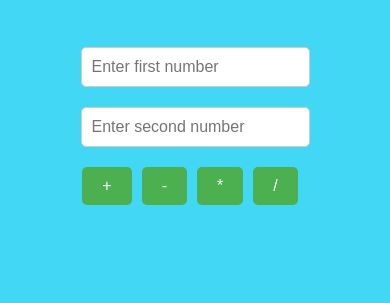
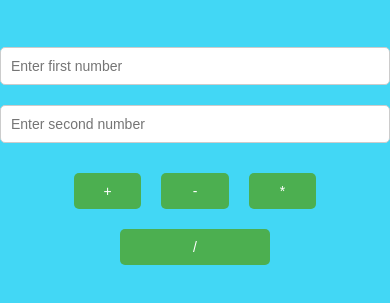
Before and after one commit to ALI-KASBATI/Javascript-Calculator, a plain HTML site: page index.html in a window 390 px wide. Shown: the part 61-364 px from the top of the page. Drawn offline with Linux system fonts and the light colour scheme.

Commit message:
Responsive in all Devices

```diff
--- a/style.css
+++ b/style.css
@@ -21,10 +21,14 @@ body {
   border: 1px solid #ccc;
   border-radius: 5px;
   margin-bottom: 20px;
+  width: 100%;
+  box-sizing: border-box;
 }
 
 .button-group {
   display: flex;
+  flex-wrap: wrap;
+  justify-content: center;
 }
 
 button {
@@ -36,7 +40,9 @@ body {
   color: #fff;
   cursor: pointer;
   transition: background-color 0.3s ease;
-    margin-right: 10px;
+  margin: 10px;
+  flex: 1 0 25%;
+  max-width: 150px;
 }
 
 button:hover {
@@ -48,3 +54,9 @@ body {
   font-size: 20px;
   font-weight: bold;
 }
+
+@media (max-width: 600px) {
+  input[type="text"], button {
+    font-size: 14px;
+  }
+}
```
Lines whose indentation alone changed are shown as unchanged.
